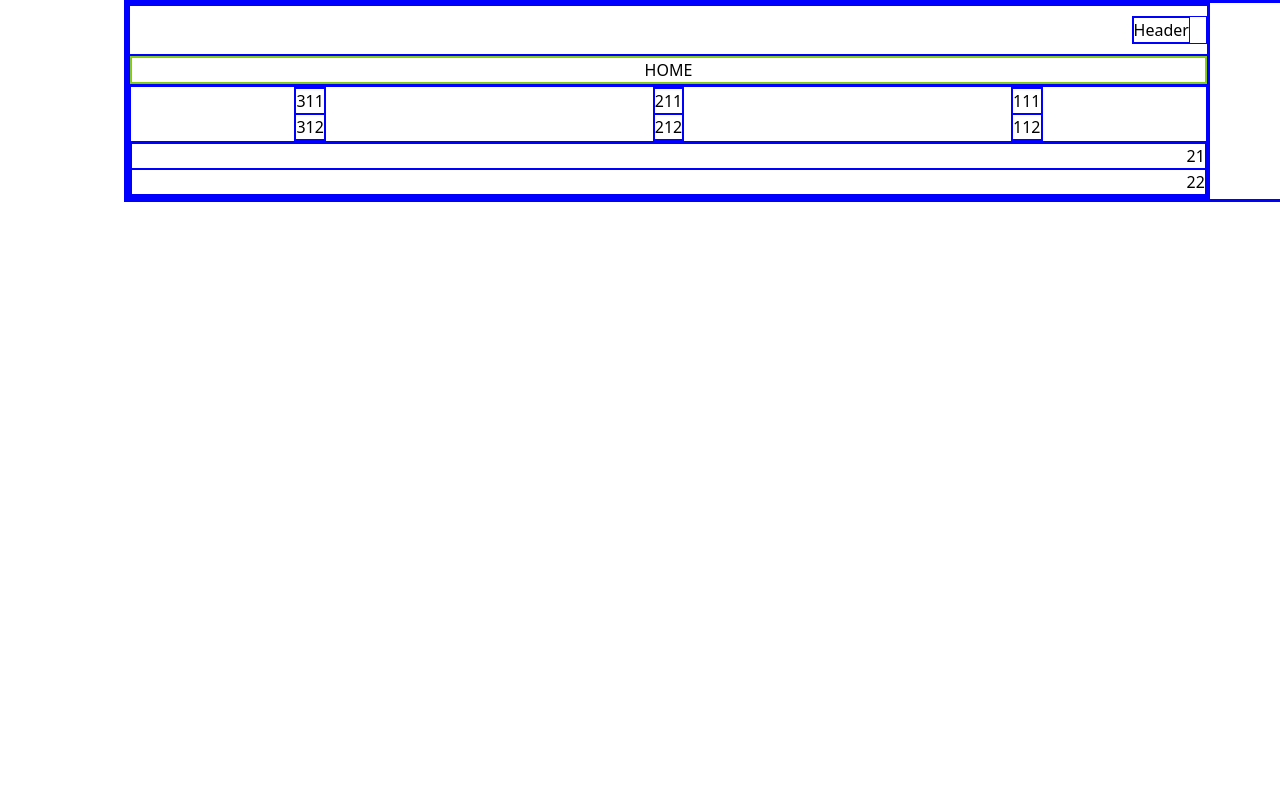
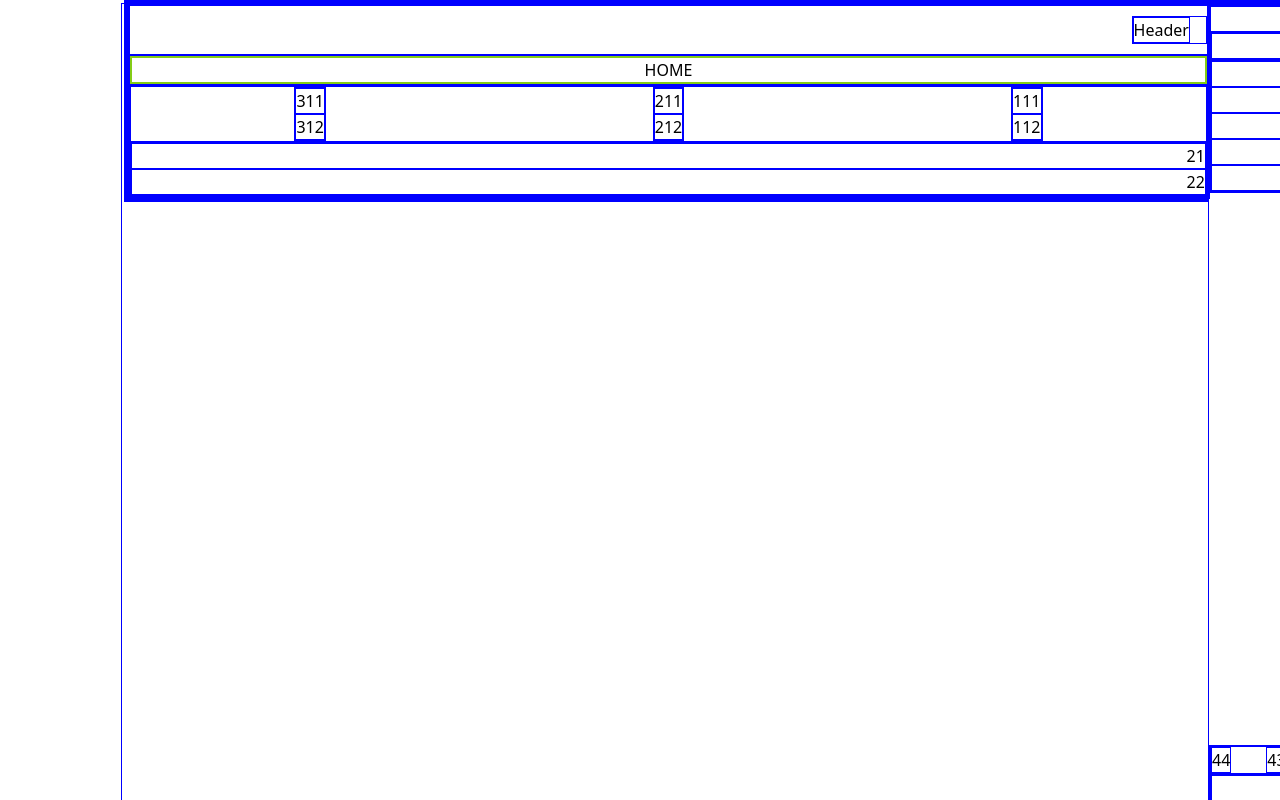
Before and after one commit to zahra-hsb/hanz-, a Next.js app: page / in a window 1280 px wide. Built offline with nearby package versions, Linux system fonts and the light colour scheme.

Commit message:
with some problem

```diff
--- a/src/components/layout/Sidebar/index.jsx
+++ b/src/components/layout/Sidebar/index.jsx
@@ -2,7 +2,8 @@ const Sidebar = ({ show, setShow }) => {
     // console.log(show);
     return (
         <>
-            <aside className={`${show ? "hidden" : "lg:flex"} flex flex-col justify-between w-[15%] h-[100vh] fixed bg-white z-10`}>
+            <div className={`${show && "hidden"} fixed w-full h-full`} onClick={() => setShow(!show)}>
+                <aside className={`${show && "hidden"} lg:flex flex-col justify-between w-[100%] lg:w-[15%] h-[100vh] fixed bg-white z-10`}>
                     {/* <div>
             <Link href="/">Home</Link>
           </div>
@@ -36,6 +37,7 @@ const Sidebar = ({ show, setShow }) => {
                         </div>
                     </div>
                 </aside>
+            </div>
         </>
     )
 }
--- a/src/components/layout/index.js
+++ b/src/components/layout/index.js
@@ -5,7 +5,7 @@ import Header from "./Header";
 import Footer from "./Footer";
 
 const Layout = ({ children }) => {
-  const [ show, setShow ] = useState(true)
+  const [ show, setShow ] = useState(false)
   // console.log(show);
 
   return (
```
Lines whose indentation alone changed are shown as unchanged.
